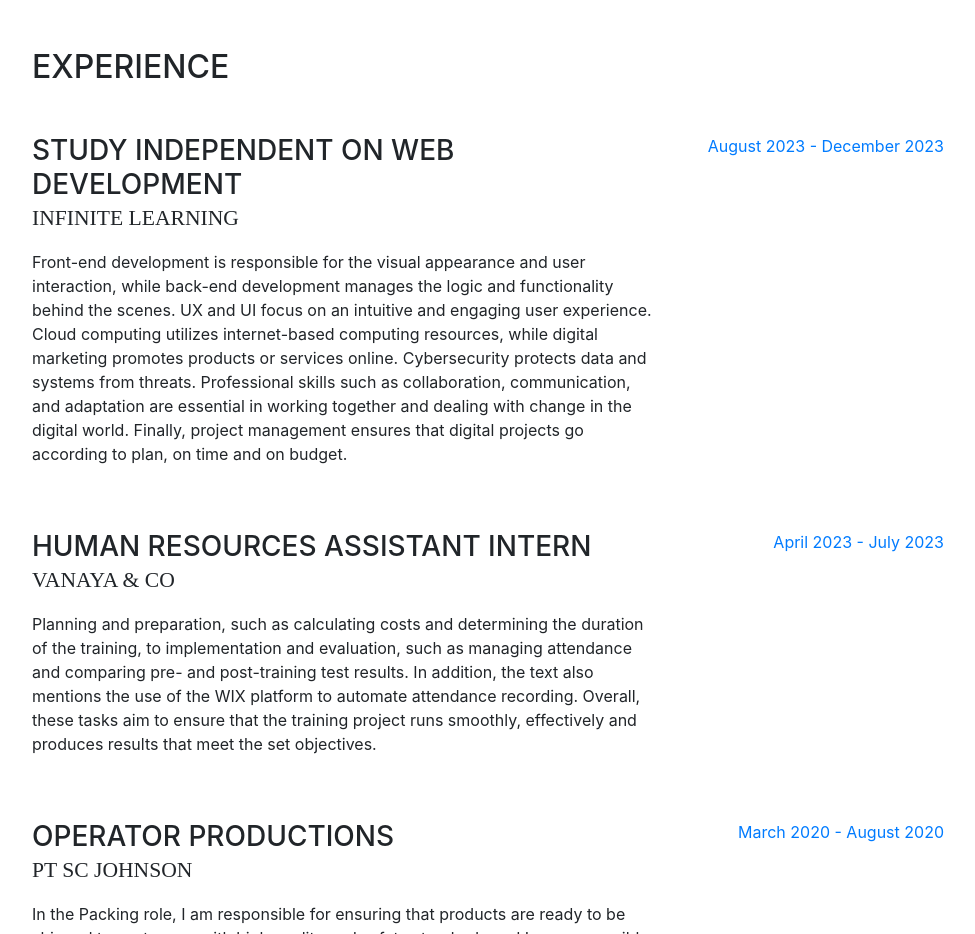
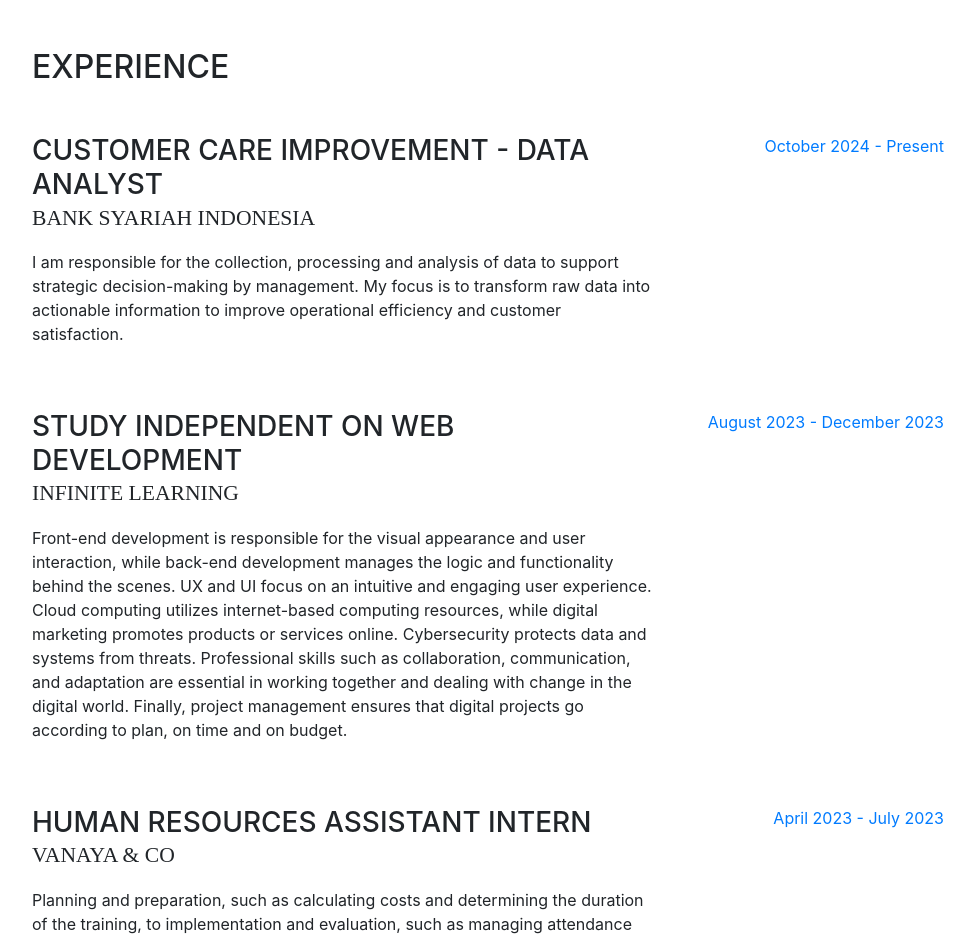
Before and after one commit to KingCrezz/kingcrezz.github.io, a website with bundled scripts: page index.html in a window 1280 px wide. Shown: the part 800-1734 px from the top of the page, without its empty margins (288-1263 px from the left). Built offline with nearby package versions, Linux system fonts and the light colour scheme; a web font is replaced by a local one.

Commit message:
Update index.html

```diff
--- a/index.html
+++ b/index.html
@@ -96,6 +96,17 @@
       <section class="resume-section p-3 p-lg-5 d-flex flex-column" id="experience">
         <div class="my-auto">
           <h2 class="mb-5">Experience</h2>
+
+           <div class="resume-item d-flex flex-column flex-md-row mb-5">
+            <div class="resume-content mr-auto">
+              <h3 class="mb-0">Customer Care Improvement - Data Analyst</h3>
+              <div class="subheading mb-3">Bank Syariah Indonesia</div>
+              <p>I am responsible for the collection, processing and analysis of data to support strategic decision-making by management. My focus is to transform raw data into actionable information to improve operational efficiency and customer satisfaction.</p>
+            </div>
+            <div class="resume-date text-md-right">
+              <span class="text-primary">October 2024 - Present</span>
+            </div>
+          </div>
 
           <div class="resume-item d-flex flex-column flex-md-row mb-5">
             <div class="resume-content mr-auto">
```
